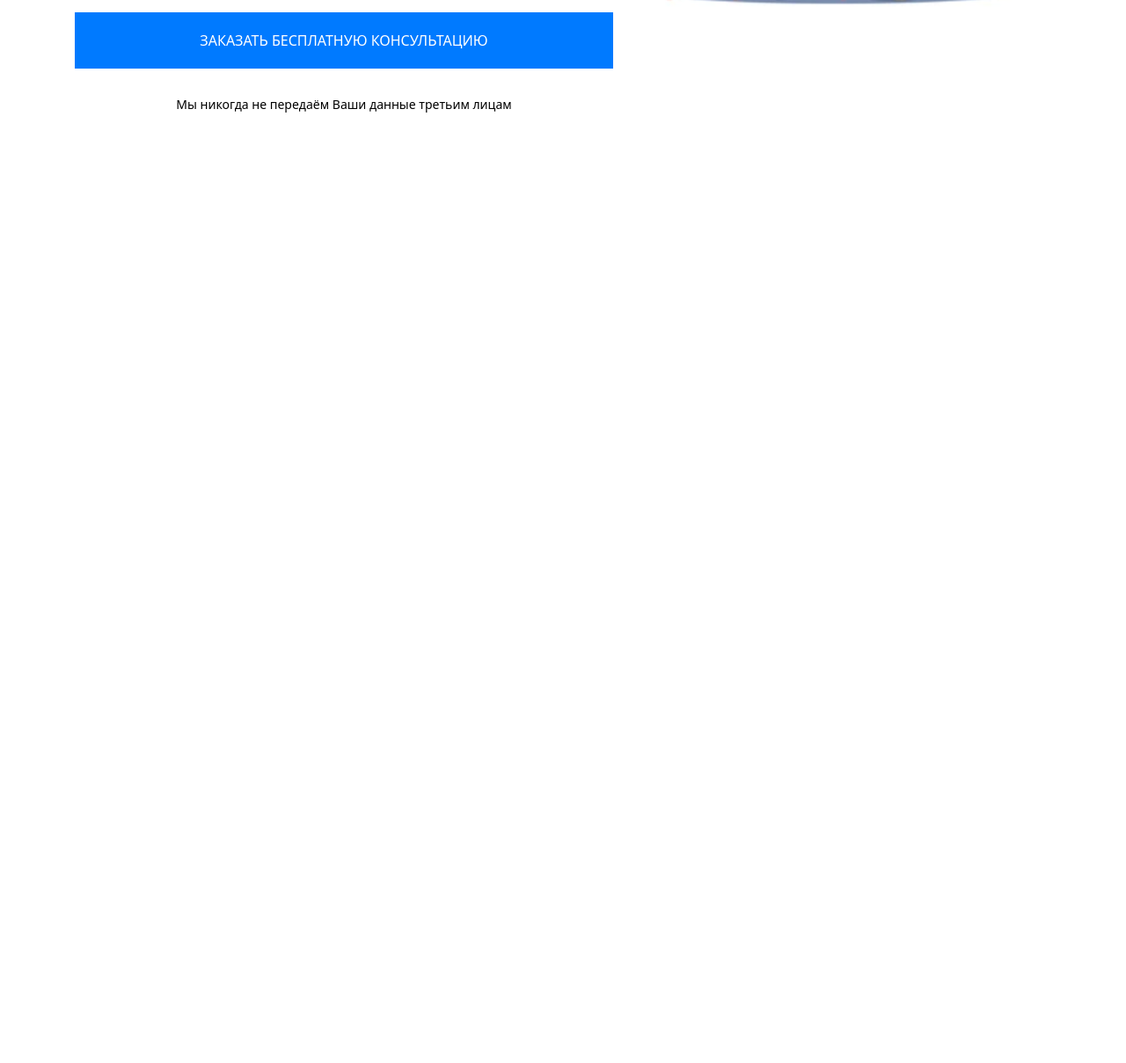
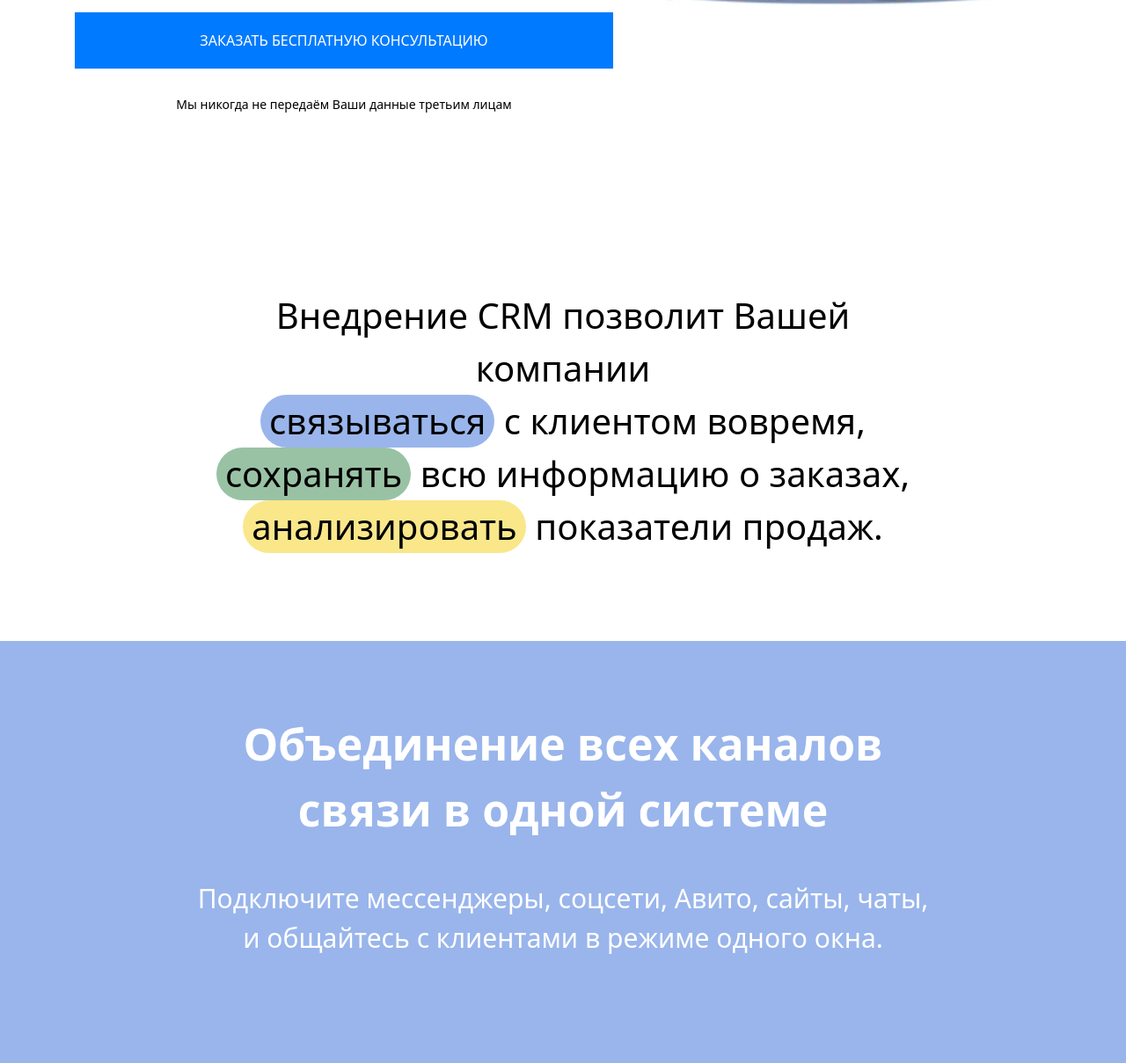
Before and after one commit to azizbekjonsanginov0606-cmd/projekt1, a website: page src/index.html in a window 1280 px wide. Shown: the part 606-1815 px from the top of the page at 88% size. Before the commit the page ends 835 px from the top, so only its background shows below. Drawn offline with nearby package versions, Linux system fonts and the light colour scheme; files that its build step writes are made by us from their sources.

Commit message:
section 2

```diff
--- a/src/index.html
+++ b/src/index.html
@@ -48,5 +48,21 @@
             </aside>
             <img src="./surat/image 15.png" alt="a" class="hidden md:flex">
         </section>
+        <section>
+            <section class="lg:w-[900px] md:w-[750px] w-[400px] m-auto flex flex-col items-center justify-center gap-10 py-[100px] px-[20px]">
+                <p class="lg:text-[40px] text-[25px] font-[400] text-center">Внедрение CRM позволит Вашей компании <br> <span class="bg-[#99B5EB] px-[10px] inline-flex items-center  rounded-[50px]">связываться</span>    с клиентом вовремя, <br>
+                <span class="bg-[#99C2A5] px-[10px] inline-flex items-center  rounded-[50px]">сохранять</span>  всю информацию о заказах,  <span class="bg-[#F9E78A] px-[10px] inline-flex items-center  rounded-[50px]">  анализировать</span>  показатели продаж.</p>
+            </section>
+        </section>
+        <section class="section3 bg-[#99B5EB] py-[30px]">
+            <section
+                class="lg:w-[900px] md:w-[750px] w-[400px] m-auto flex flex-col items-center justify-center gap-10 py-[50px] px-[20px] text-center text-white">
+                <h1 class="text-[30px] font-[800] lg:text-[50px]">Объединение всех каналов <br class="hidden lg:block">
+                    связи в одной системе</h1>
+                <p class="lg:text-[30px]">Подключите мессенджеры, соцсети, Авито, сайты, чаты, <br
+                        class="hidden lg:block"> и общайтесь с клиентами в режиме одного окна.</p>
+                <img src="./surat/" alt="">
+            </section>
+        </section>
 </body>
 </html>
```
Also changed, not shown: 1 other file.
